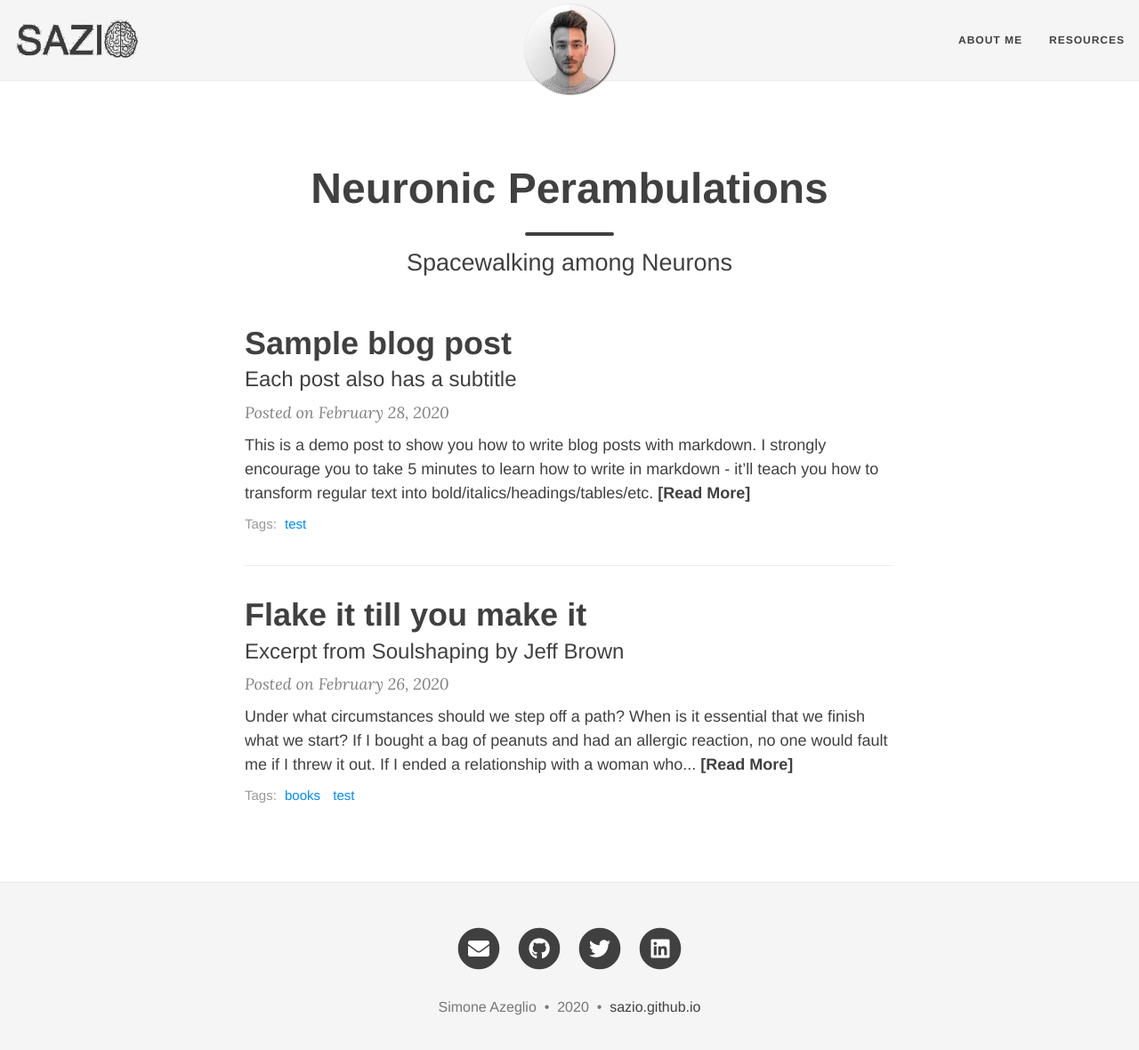
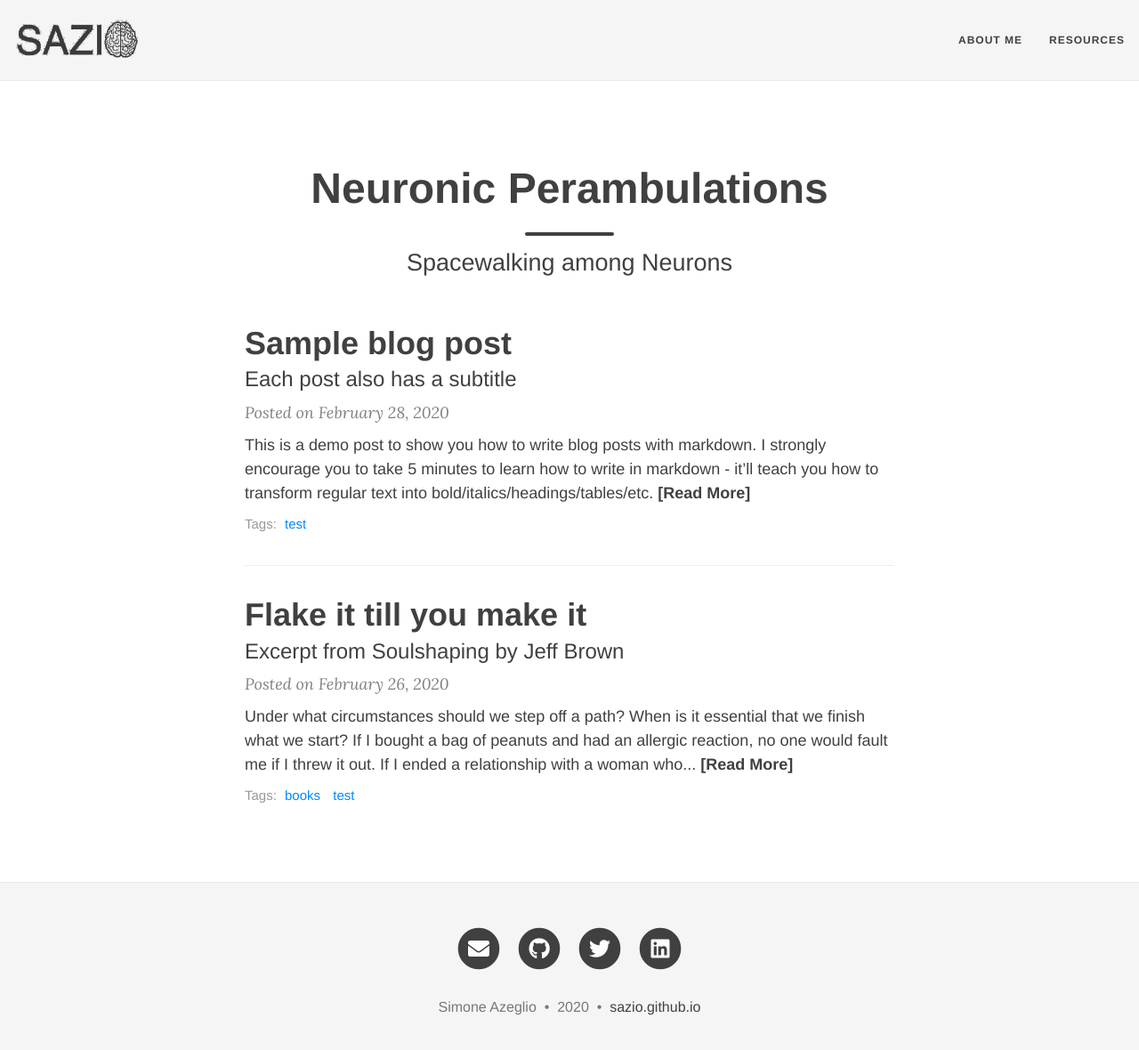
Before and after one commit to sazio/sazio___.github.io, a Jekyll site: the page built from index.html, in a window 1280 px wide and 1194 px high. Shown: the top 1180 px of the window at 89% size. Built offline with Jekyll 4.4.1, drawn with Linux system fonts in a browser that asks for light colours; nearby versions of some CDN libraries; the list of posts is cut into pages by our own code.

Commit message:
Update _config.yml

```diff
--- a/_config.yml
+++ b/_config.yml
@@ -21,10 +21,10 @@ navbar-links:
 
 # Image to show in the navigation bar - works best with a square image
 # Remove this parameter if you don't want an image in the navbar
-avatar: "/assets/img/Me.jpg"
+#avatar: "/assets/img/Me.jpg"
 
 # By default, the image is cut into a circle. You can disable this behaviour here.
-round-avatar: true
+#round-avatar: true
 
 # If you want to have an image logo in the top-left corner instead of the title text,
 # then specify the following parameter
```
